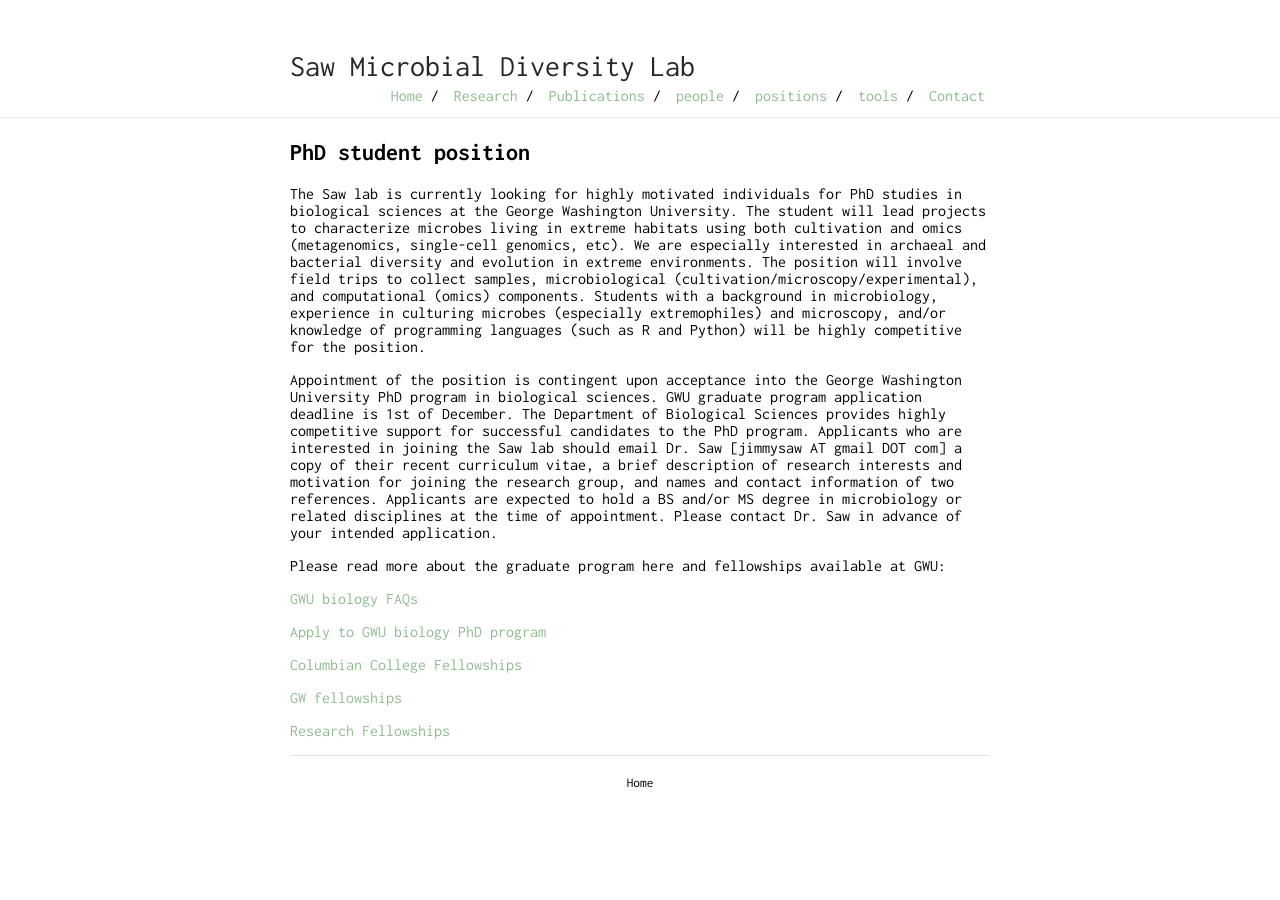
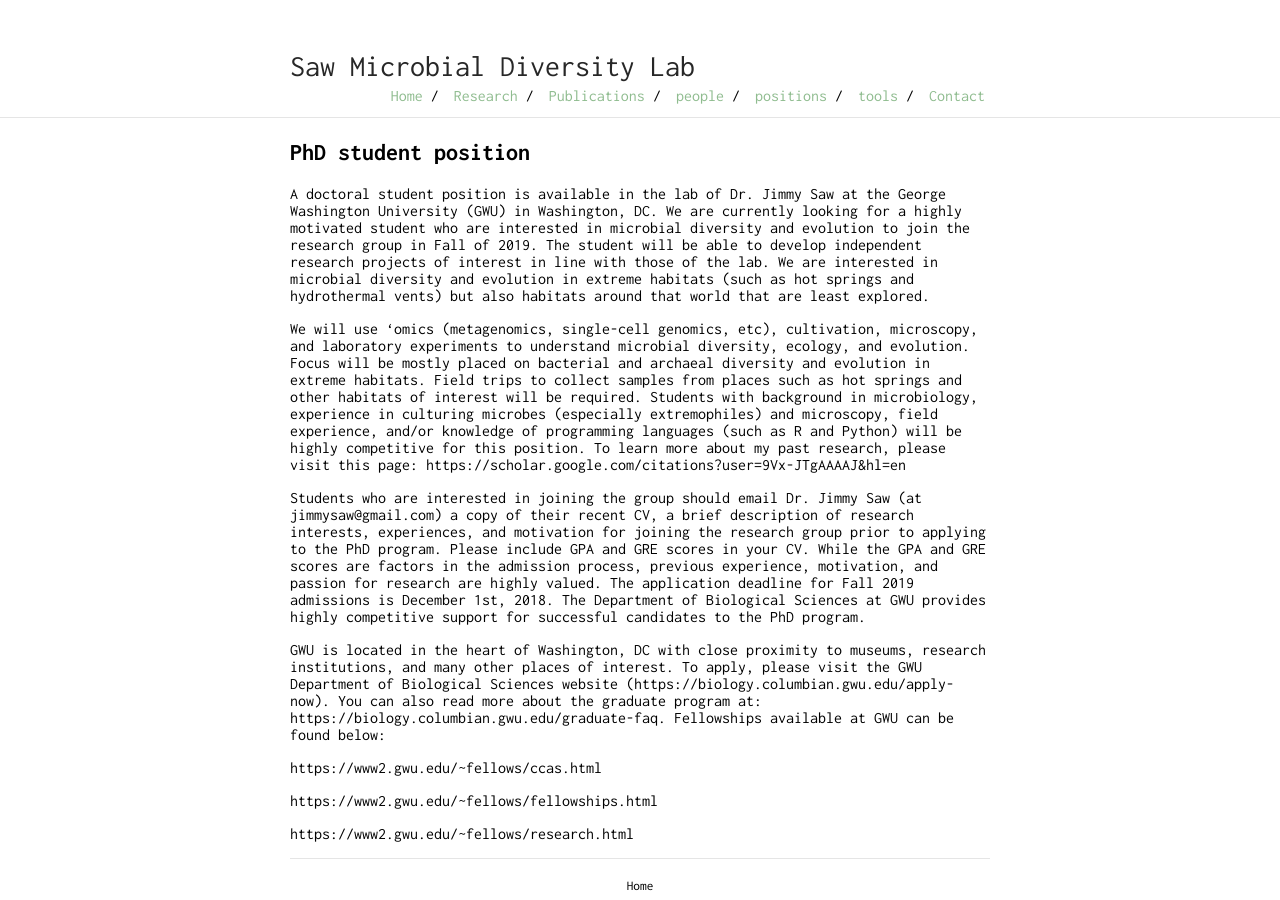
Before and after one commit to jimmysaw/jimmysaw.github.io, a Jekyll site: the page built from phd.md, in a window 1280 px wide. Built offline with Jekyll 4.4.1, drawn with Linux system fonts in a browser that asks for light colours; our own code applies the rules of GitHub Pages for plain Markdown files.

Commit message:
edited the PhD position ad

```diff
--- a/phd.md
+++ b/phd.md
@@ -5,18 +5,16 @@ is_contact: true
 
 ## PhD student position
 
-The Saw lab is currently looking for highly motivated individuals for PhD studies in biological sciences at the George Washington University. The student will lead projects to characterize microbes living in extreme habitats using both cultivation and omics (metagenomics, single-cell genomics, etc). We are especially interested in archaeal and bacterial diversity and evolution in extreme environments. The position will involve field trips to collect samples, microbiological (cultivation/microscopy/experimental), and computational (omics) components. Students with a background in microbiology, experience in culturing microbes (especially extremophiles) and microscopy, and/or knowledge of programming languages (such as R and Python) will be highly competitive for the position.
+A doctoral student position is available in the lab of Dr. Jimmy Saw at the George Washington University (GWU) in Washington, DC. We are currently looking for a highly motivated student who are interested in microbial diversity and evolution to join the research group in Fall of 2019. The student will be able to develop independent research projects of interest in line with those of the lab. We are interested in microbial diversity and evolution in extreme habitats (such as hot springs and hydrothermal vents) but also habitats around that world that are least explored.
 
-Appointment of the position is contingent upon acceptance into the George Washington University PhD program in biological sciences. GWU graduate program application deadline is 1st of December. The Department of Biological Sciences provides highly competitive support for successful candidates to the PhD program. Applicants who are interested in joining the Saw lab should email Dr. Saw [jimmysaw AT gmail DOT com] a copy of their recent curriculum vitae, a brief description of research interests and motivation for joining the research group, and names and contact information of two references. Applicants are expected to hold a BS and/or MS degree in microbiology or related disciplines at the time of appointment. Please contact Dr. Saw in advance of your intended application.
+We will use 'omics (metagenomics, single-cell genomics, etc), cultivation, microscopy, and laboratory experiments to understand microbial diversity, ecology, and evolution. Focus will be mostly placed on bacterial and archaeal diversity and evolution in extreme habitats. Field trips to collect samples from places such as hot springs and other habitats of interest will be required. Students with background in microbiology, experience in culturing microbes (especially extremophiles) and microscopy, field experience, and/or knowledge of programming languages (such as R and Python) will be highly competitive for this position. To learn more about my past research, please visit this page: https://scholar.google.com/citations?user=9Vx-JTgAAAAJ&hl=en
 
-Please read more about the graduate program here and fellowships available at GWU:
+Students who are interested in joining the group should email Dr. Jimmy Saw (at jimmysaw@gmail.com) a copy of their recent CV, a brief description of research interests, experiences, and motivation for joining the research group prior to applying to the PhD program. Please include GPA and GRE scores in your CV. While the GPA and GRE scores are factors in the admission process, previous experience, motivation, and passion for research are highly valued. The application deadline for Fall 2019 admissions is December 1st, 2018. The Department of Biological Sciences at GWU provides highly competitive support for successful candidates to the PhD program.
 
-[GWU biology FAQs](https://biology.columbian.gwu.edu/graduate-faq)
+GWU is located in the heart of Washington, DC with close proximity to museums, research institutions, and many other places of interest. To apply, please visit the GWU Department of Biological Sciences website (https://biology.columbian.gwu.edu/apply-now). You can also read more about the graduate program at: https://biology.columbian.gwu.edu/graduate-faq. Fellowships available at GWU can be found below:
 
-[Apply to GWU biology PhD program](https://biology.columbian.gwu.edu/apply-now)
+https://www2.gwu.edu/~fellows/ccas.html
 
-[Columbian College Fellowships](https://www2.gwu.edu/~fellows/ccas.html)
+https://www2.gwu.edu/~fellows/fellowships.html
 
-[GW fellowships](https://www2.gwu.edu/~fellows/fellowships.html)
-
-[Research Fellowships](https://www2.gwu.edu/~fellows/research.html)
+https://www2.gwu.edu/~fellows/research.html
```
